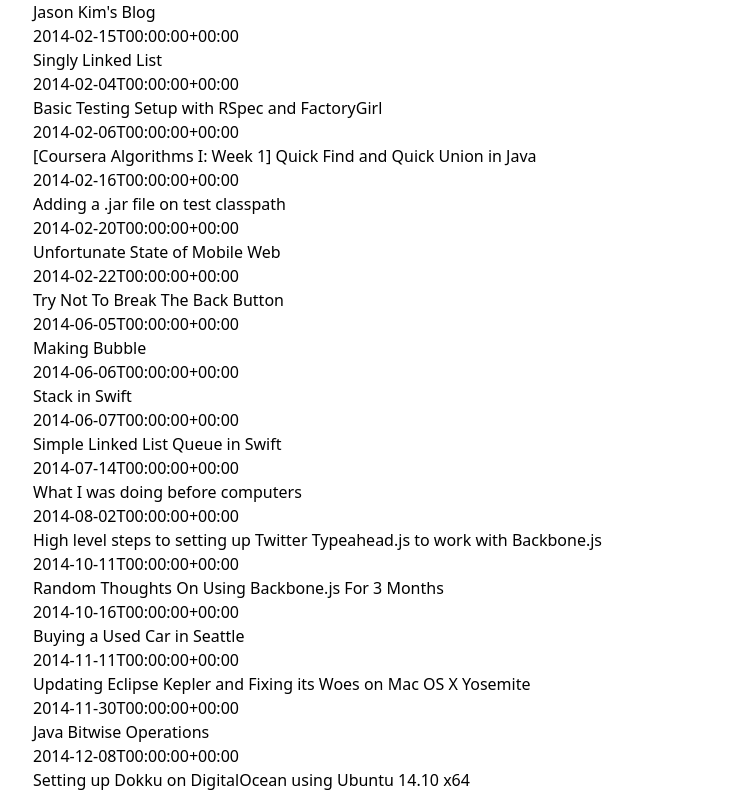
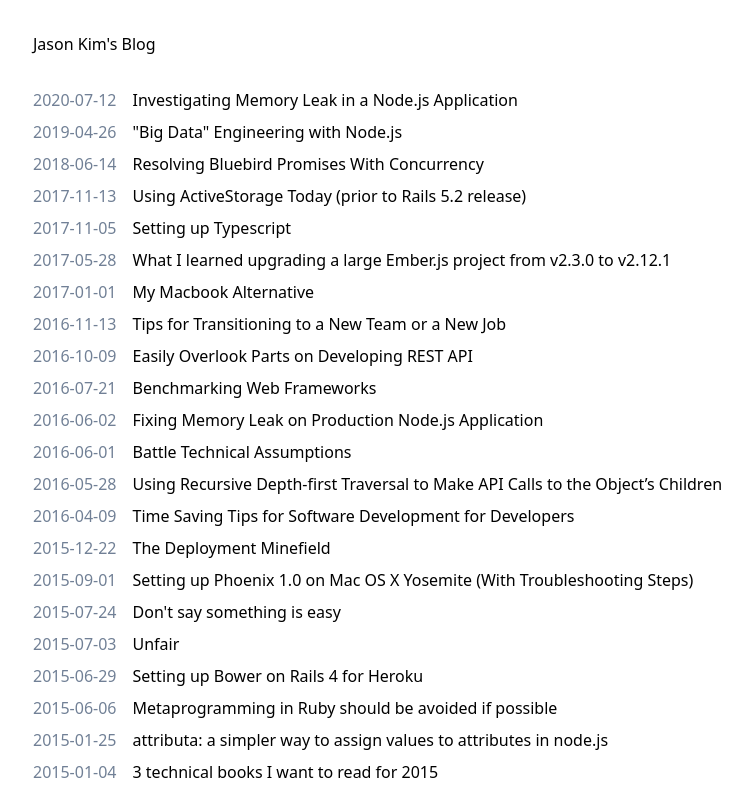
Before and after one commit to serv/serv.github.io, a Next.js app: page / in a window 1280 px wide. Shown: the top 796 px of the page, without its empty margins (47-799 px from the left). Built offline with nearby package versions, Linux system fonts and the light colour scheme.

Commit message:
Nice looking index page

```diff
--- a/components/Posts.js
+++ b/components/Posts.js
@@ -1,15 +1,17 @@
 import React from "react";
+import moment from "moment";
 
 export default function Posts({ posts }) {
   const result = [];
 
   for (let i = 0; i < posts.length; i++) {
     const post = posts[i];
+    const createdAt = moment(post.createdAt, "YYYY-MM-DD").format("YYYY-MM-DD");
 
     result.push(
-      <div key={i}>
-        <div className="post-created-at">{post.createdAt}</div>
-        <div className="post-title">{post.title}</div>
+      <div key={i} className="flex pb-2">
+        <div className="flex-initial text-gray-600 pr-4">{createdAt}</div>
+        <div className="flex-initial">{post.title}</div>
       </div>
     );
   }
--- a/lib/post.js
+++ b/lib/post.js
@@ -31,7 +31,7 @@
       throw err;
     }
 
-    return toReturn;
+    return toReturn.reverse();
   }
 
   static init(data) {
--- a/pages/index.js
+++ b/pages/index.js
@@ -10,7 +10,7 @@
         <link rel="icon" href="/favicon.ico" />
       </Head>
 
-      <header>
+      <header className="py-8">
         <h1>Jason Kim's Blog</h1>
       </header>
 
```
